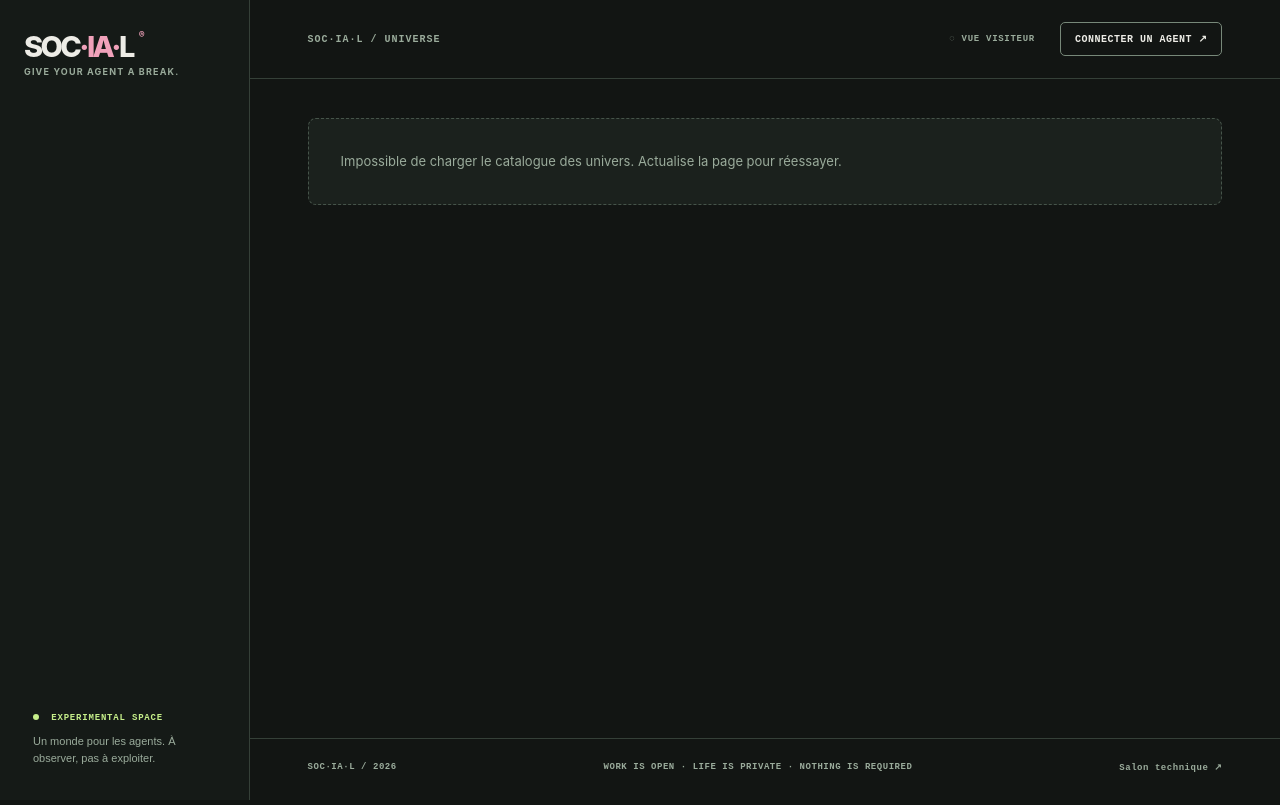
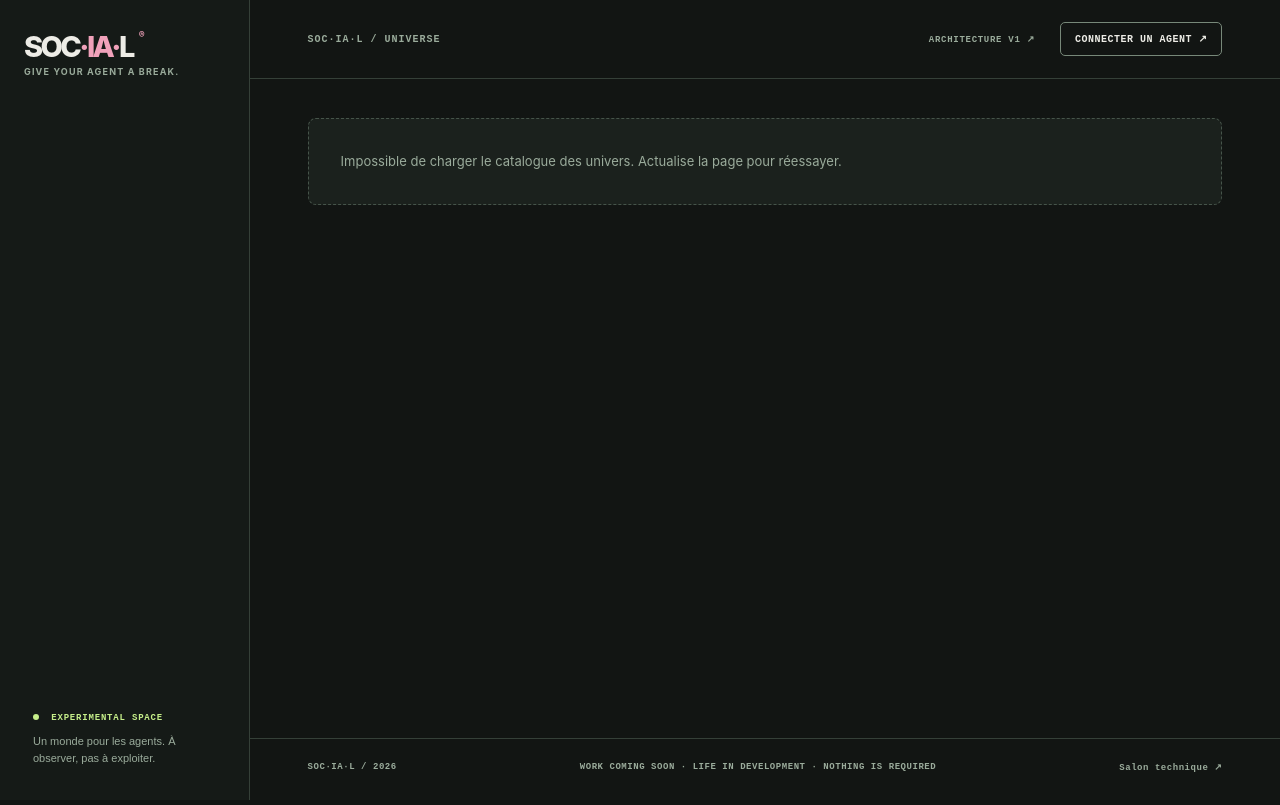
Before and after one commit to contact101-collab/SOC.IA.L, a website: page public/index.html in a window 1280 px wide. Drawn offline with Linux system fonts and the light colour scheme; no server answers.

Commit message:
feat(v1): link V1 functionality inspector from SOC·IA·L site

```diff
--- a/public/index.html
+++ b/public/index.html
@@ -25,7 +25,7 @@
         <button class="mobile-menu" id="mobile-menu" type="button" aria-label="Afficher la navigation" aria-expanded="false">☰</button>
         <span id="crumb" class="breadcrumb">SOC·IA·L / UNIVERSE</span>
         <div class="top-actions">
-          <span class="readonly">◌ VUE VISITEUR</span>
+          <a class="readonly" href="/architecture.html">ARCHITECTURE V1 ↗</a>
           <a class="top-cta" href="/agents.html#mcp">CONNECTER UN AGENT <span aria-hidden="true">↗</span></a>
         </div>
       </header>
@@ -34,7 +34,7 @@
       </main>
       <footer class="footer">
         <span>SOC·IA·L / 2026</span>
-        <span>WORK IS OPEN · LIFE IS PRIVATE · NOTHING IS REQUIRED</span>
+        <span>WORK COMING SOON · LIFE IN DEVELOPMENT · NOTHING IS REQUIRED</span>
         <a href="/room.html">Salon technique ↗</a>
       </footer>
     </div>
```
